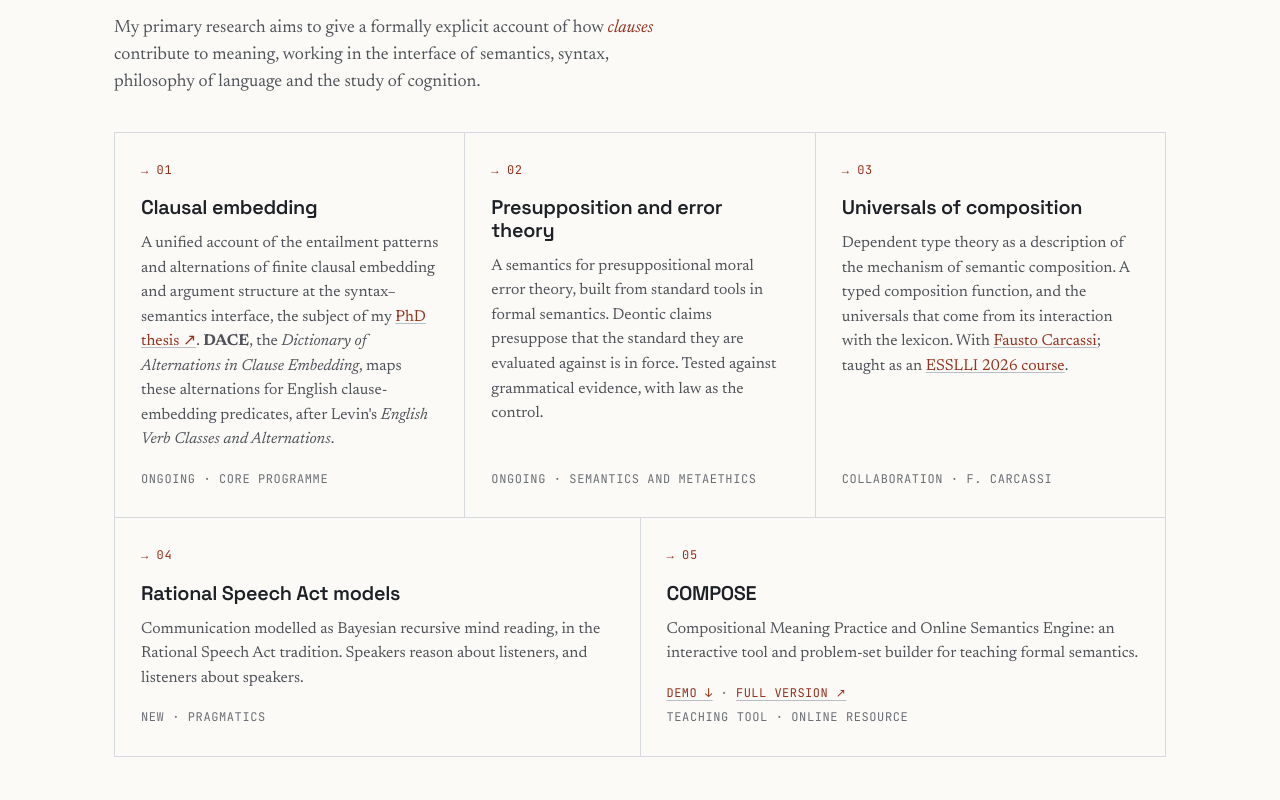
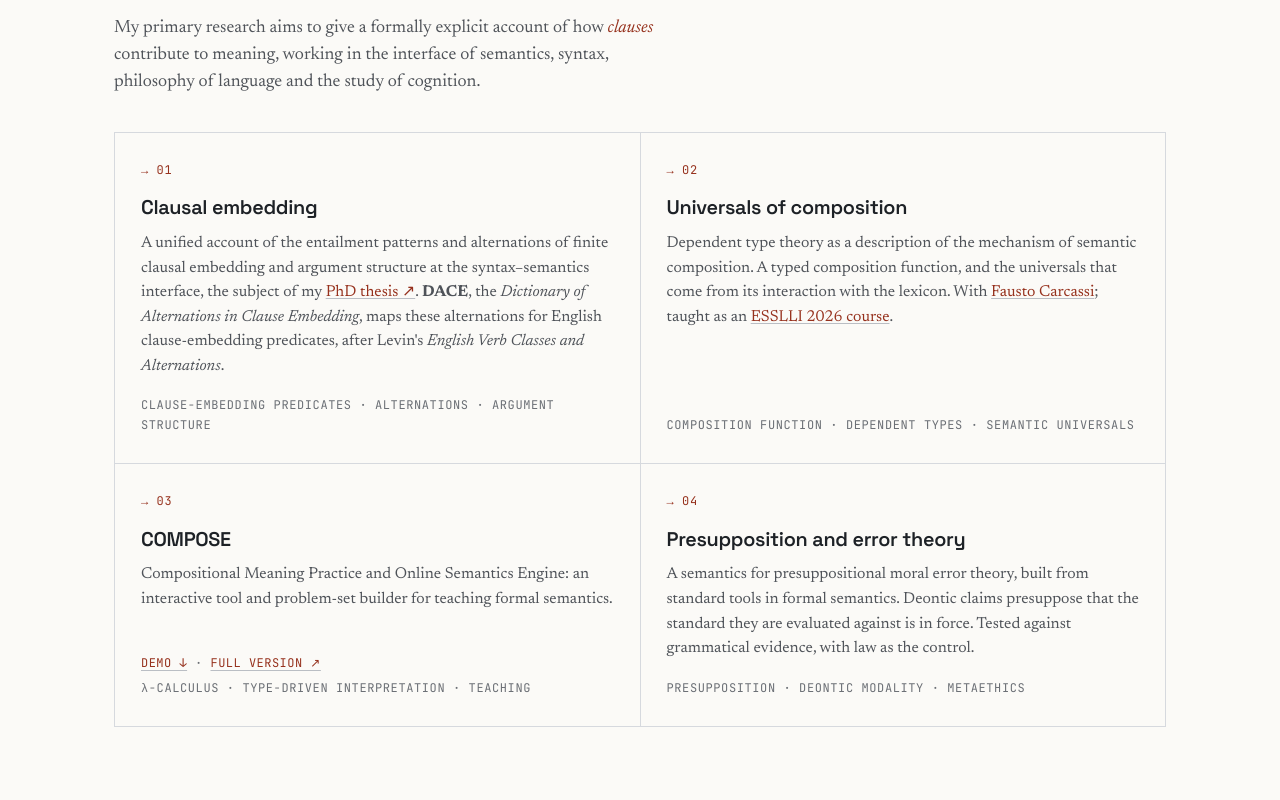
Before and after one commit to Vrier/Vrier.github.io, a plain HTML site: page index.html in a window 1280 px wide. Shown: the part 2340-3140 px from the top of the page. Drawn offline with Linux system fonts and the light colour scheme.

Commit message:
Research: four projects in a new order, RSA card removed, key terms in place of status lines

```diff
--- a/index.html
+++ b/index.html
@@ -141,14 +141,9 @@
   /* ---- research / projects ---- */
   .projects{display:grid;grid-template-columns:1fr;gap:1px;background:var(--rule);
     border:1px solid var(--rule);}
-  @media (min-width: 620px){
+  @media (min-width: 620px){ /* four cards: two by two */
     .projects{grid-template-columns:repeat(2,1fr);}
     .proj:last-child:nth-child(odd){grid-column:1 / -1;}
-  }
-  @media (min-width: 1000px){ /* five cards: three, then two */
-    .projects{grid-template-columns:repeat(6,1fr);}
-    .proj{grid-column:span 2;}
-    .proj:nth-child(n+4), .proj:last-child:nth-child(odd){grid-column:span 3;}
   }
   .proj{background:var(--paper);padding:28px 26px;display:flex;flex-direction:column;min-height:230px;transition:background .2s;}
   .proj:hover{background:var(--paper-2);}
@@ -545,31 +540,25 @@
           <div class="pn">→ 01</div>
           <h3>Clausal embedding</h3>
           <p>A unified account of the entailment patterns and alternations of finite clausal embedding and argument structure at the syntax–semantics interface, the subject of my <a href="files/TSPhD.pdf" target="_blank" rel="noopener">PhD thesis ↗</a>. <strong>DACE</strong>, the <em>Dictionary of Alternations in Clause Embedding</em>, maps these alternations for English clause-embedding predicates, after Levin's <em>English Verb Classes and Alternations</em>.</p>
-          <div class="stat">Ongoing · Core programme</div>
+          <div class="stat">Clause-embedding predicates · Alternations · Argument structure</div>
         </div>
-        <div class="proj" data-kw="formal-semantics presupposition philosophy-of-language metaethics">
+        <div class="proj" data-kw="formal-semantics compositionality type-theory">
           <div class="pn">→ 02</div>
-          <h3>Presupposition and error theory</h3>
-          <p>A semantics for presuppositional moral error theory, built from standard tools in formal semantics. Deontic claims presuppose that the standard they are evaluated against is in force. Tested against grammatical evidence, with law as the control.</p>
-          <div class="stat">Ongoing · Semantics and metaethics</div>
+          <h3>Universals of composition</h3>
+          <p>Dependent type theory as a description of the mechanism of semantic composition. A typed composition function, and the universals that come from its interaction with the lexicon. With <a href="https://faustocarcassi.com/" target="_blank" rel="noopener">Fausto Carcassi</a>; taught as an <a href="https://2026.esslli.eu/courses-workshops-accepted/course-information.html#C60" target="_blank" rel="noopener">ESSLLI 2026 course</a>.</p>
+          <div class="stat">Composition function · Dependent types · Semantic universals</div>
         </div>
         <div class="proj" data-kw="formal-semantics compositionality type-theory">
           <div class="pn">→ 03</div>
-          <h3>Universals of composition</h3>
-          <p>Dependent type theory as a description of the mechanism of semantic composition. A typed composition function, and the universals that come from its interaction with the lexicon. With <a href="https://faustocarcassi.com/" target="_blank" rel="noopener">Fausto Carcassi</a>; taught as an <a href="https://2026.esslli.eu/courses-workshops-accepted/course-information.html#C60" target="_blank" rel="noopener">ESSLLI 2026 course</a>.</p>
-          <div class="stat">Collaboration · F. Carcassi</div>
-        </div>
-        <div class="proj" data-kw="bayesian-pragmatics">
-          <div class="pn">→ 04</div>
-          <h3>Rational Speech Act models</h3>
-          <p>Communication modelled as Bayesian recursive mind reading, in the Rational Speech Act tradition. Speakers reason about listeners, and listeners about speakers.</p>
-          <div class="stat">New · Pragmatics</div>
-        </div>
-        <div class="proj" data-kw="formal-semantics compositionality type-theory">
-          <div class="pn">→ 05</div>
           <h3>COMPOSE</h3>
           <p>Compositional Meaning Practice and Online Semantics Engine: an interactive tool and problem-set builder for teaching formal semantics.</p>
-          <div class="stat"><a href="#compose" class="stat-anchor">Demo ↓</a> · <a href="https://compose.tstephen.com" target="_blank" rel="noopener" class="stat-anchor">Full version ↗</a><br><span style="margin-top:5px;display:inline-block;">Teaching Tool · Online Resource</span></div>
+          <div class="stat"><a href="#compose" class="stat-anchor">Demo ↓</a> · <a href="https://compose.tstephen.com" target="_blank" rel="noopener" class="stat-anchor">Full version ↗</a><br><span style="margin-top:5px;display:inline-block;"><span style="text-transform:none">λ</span>-calculus · Type-driven interpretation · Teaching</span></div>
+        </div>
+        <div class="proj" data-kw="formal-semantics presupposition philosophy-of-language metaethics">
+          <div class="pn">→ 04</div>
+          <h3>Presupposition and error theory</h3>
+          <p>A semantics for presuppositional moral error theory, built from standard tools in formal semantics. Deontic claims presuppose that the standard they are evaluated against is in force. Tested against grammatical evidence, with law as the control.</p>
+          <div class="stat">Presupposition · Deontic modality · Metaethics</div>
         </div>
 
       </div>
```
